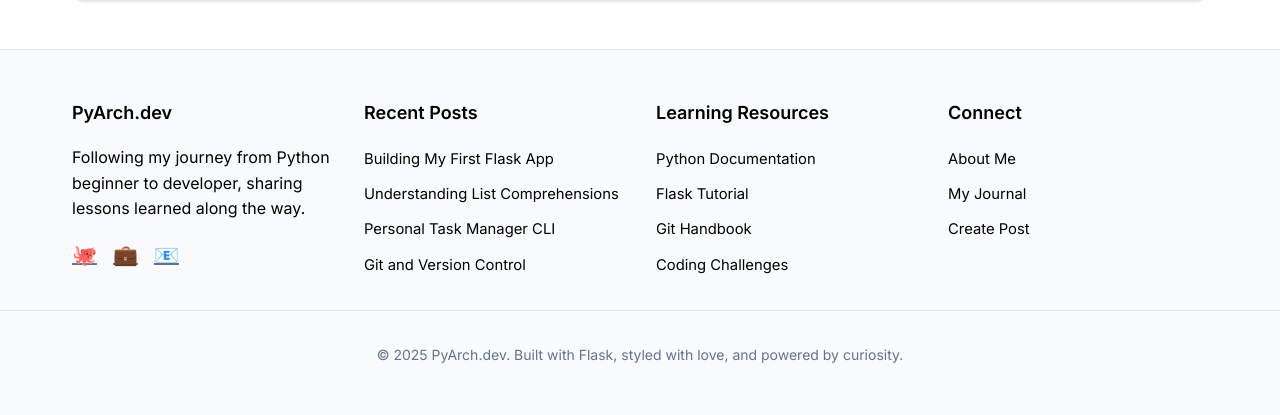
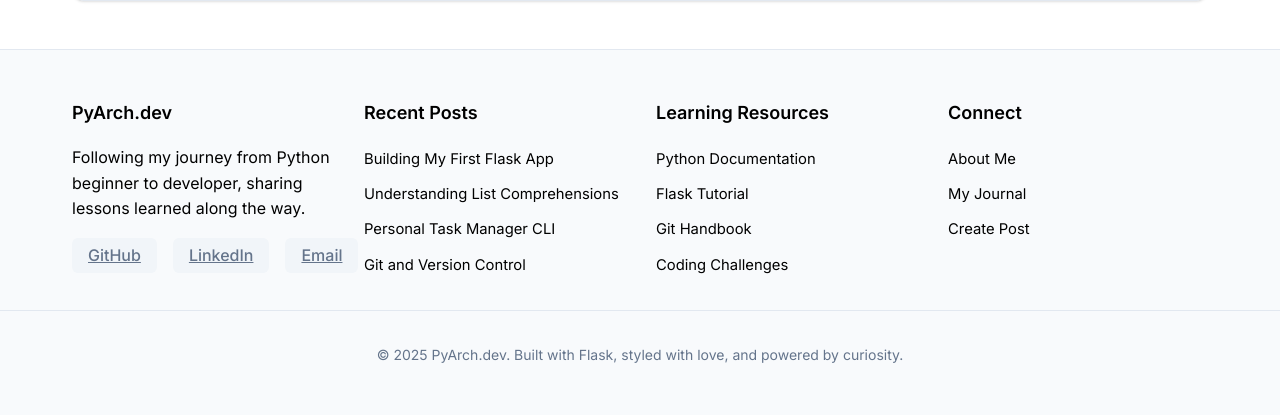
Before and after one commit to AdrianaGRO/PyArch.dev, a Flask app: page /about in a window 1280 px wide. Shown: the part 1212-1627 px from the top of the page. Run offline with Flask 3, Linux system fonts and the light colour scheme.

Commit message:
Fix about page title, replace GitHub octopus icon with text, update social link styling

```diff
--- a/templates/base.html
+++ b/templates/base.html
@@ -54,9 +54,9 @@
                     Following my journey from Python beginner to developer, sharing lessons learned along the way.
                 </p>
                 <div style="display: flex; gap: var(--space-md);">
-                    <a href="https://github.com/AdrianaGRO?tab=repositories" style="color: var(--text-muted); font-size: 1.25rem; transition: color var(--transition-base);" title="GitHub" target="_blank">🐙</a>
-                    <a href="https://www.linkedin.com/in/adriana-gropan/" style="color: var(--text-muted); font-size: 1.25rem; transition: color var(--transition-base);" title="LinkedIn" target="_blank">💼</a>
-                    <a href="mailto:email.adriana.gropan@gmail.com" style="color: var(--text-muted); font-size: 1.25rem; transition: color var(--transition-base);" title="Email">📧</a>
+                    <a href="https://github.com/AdrianaGRO?tab=repositories" style="color: var(--text-muted); font-size: 1rem; transition: color var(--transition-base); background: var(--bg-elevated); padding: var(--space-xs) var(--space-md); border-radius: var(--radius-sm); font-weight: 500;" title="GitHub" target="_blank">GitHub</a>
+                    <a href="https://www.linkedin.com/in/adriana-gropan/" style="color: var(--text-muted); font-size: 1rem; transition: color var(--transition-base); background: var(--bg-elevated); padding: var(--space-xs) var(--space-md); border-radius: var(--radius-sm); font-weight: 500;" title="LinkedIn" target="_blank">LinkedIn</a>
+                    <a href="mailto:email.adriana.gropan@gmail.com" style="color: var(--text-muted); font-size: 1rem; transition: color var(--transition-base); background: var(--bg-elevated); padding: var(--space-xs) var(--space-md); border-radius: var(--radius-sm); font-weight: 500;" title="Email">Email</a>
                 </div>
             </div>
 
```
